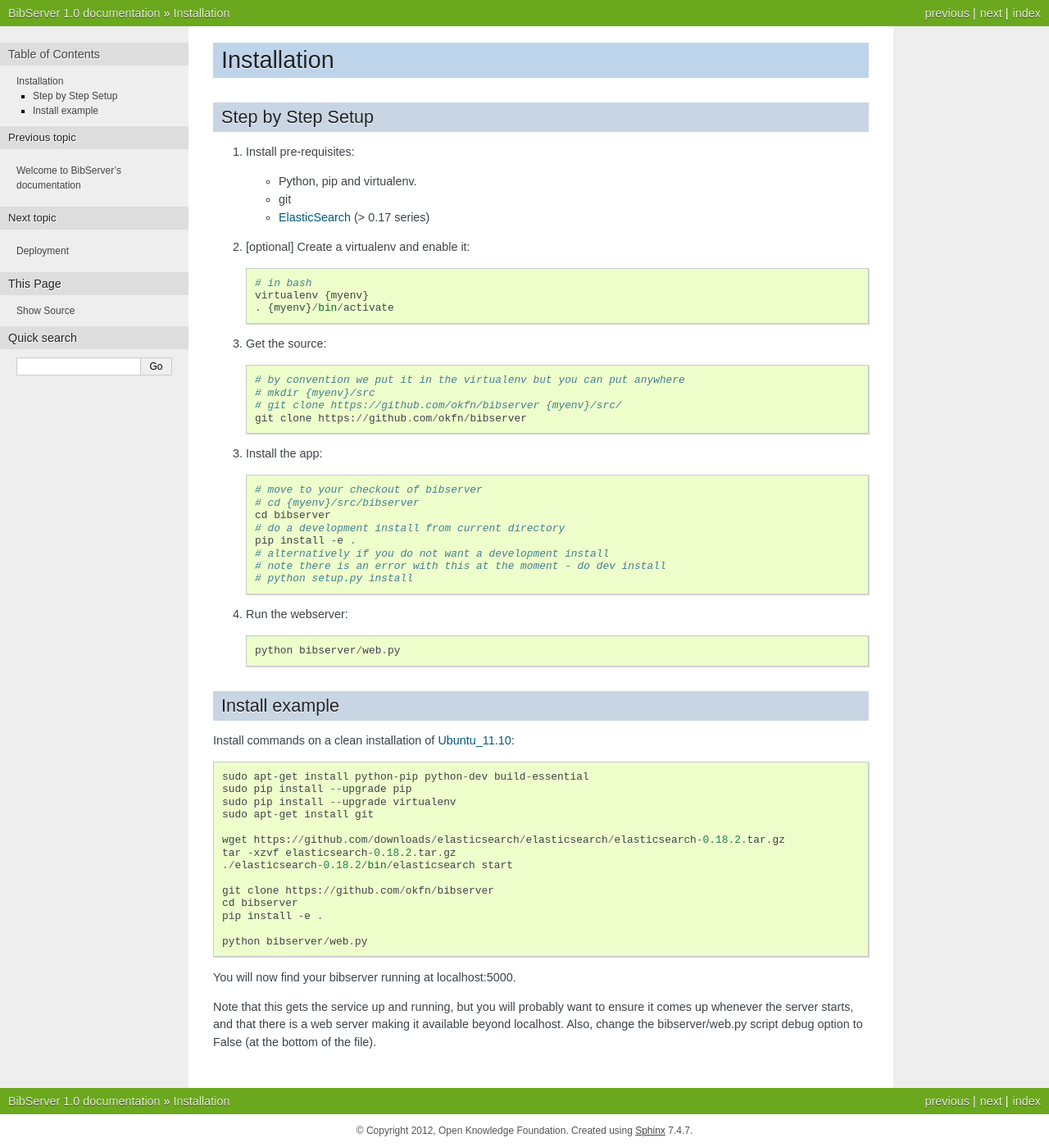
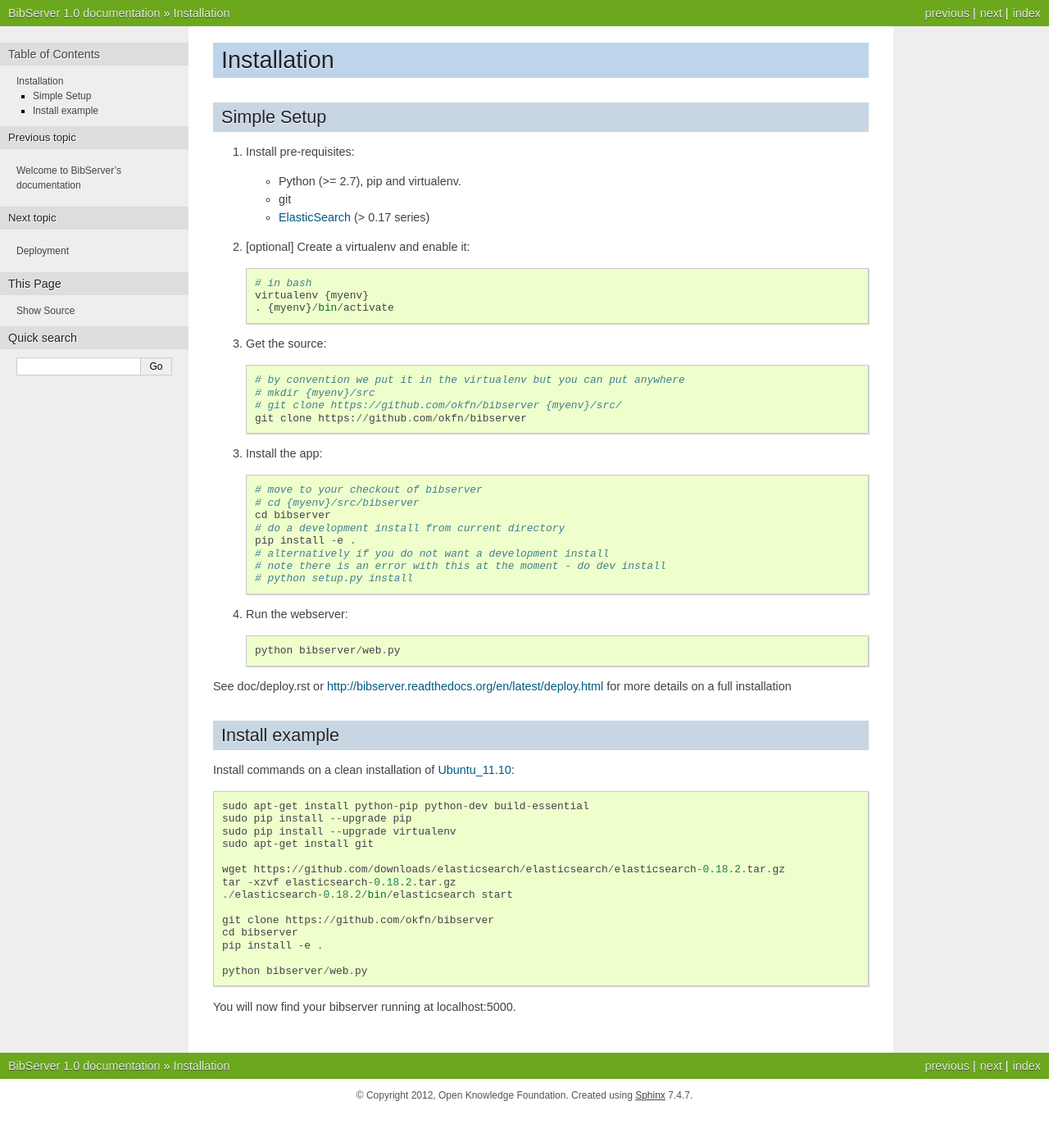
Before and after one commit to rufuspollock-okfn/bibserver, a Sphinx documentation site: the page built from doc/install.rst, in a window 1280 px wide. Shown: the whole page at 82% size. Built offline with Sphinx 7.4.7, drawn with Linux system fonts in a browser that asks for light colours; after the commit the page ends 1356 px from its top, so only the background shows below that.

Commit message:
updating install.rst to point out need for python 2.7+

```diff
--- a/doc/install.rst
+++ b/doc/install.rst
@@ -2,12 +2,12 @@
 Installation
 ============
 
-Step by Step Setup
-===================
+Simple Setup
+============
 
 1. Install pre-requisites:
 
-   * Python, pip and virtualenv.
+   * Python (>= 2.7), pip and virtualenv.
    * git
    * ElasticSearch_ (> 0.17 series)
 
@@ -42,6 +42,10 @@
 .. _ElasticSearch: http://www.elasticsearch.org/
 
 
+See doc/deploy.rst or http://bibserver.readthedocs.org/en/latest/deploy.html
+for more details on a full installation
+
+
 Install example
 ===============
 
@@ -64,9 +68,4 @@
 
 You will now find your bibserver running at localhost:5000.
 
-Note that this gets the service up and running, but you will probably want to
-ensure it comes up whenever the server starts, and that there is a web server
-making it available beyond localhost. Also, change the bibserver/web.py script
-debug option to False (at the bottom of the file).
-
 .. _Ubuntu_11.10: http:ubuntu.com
```
